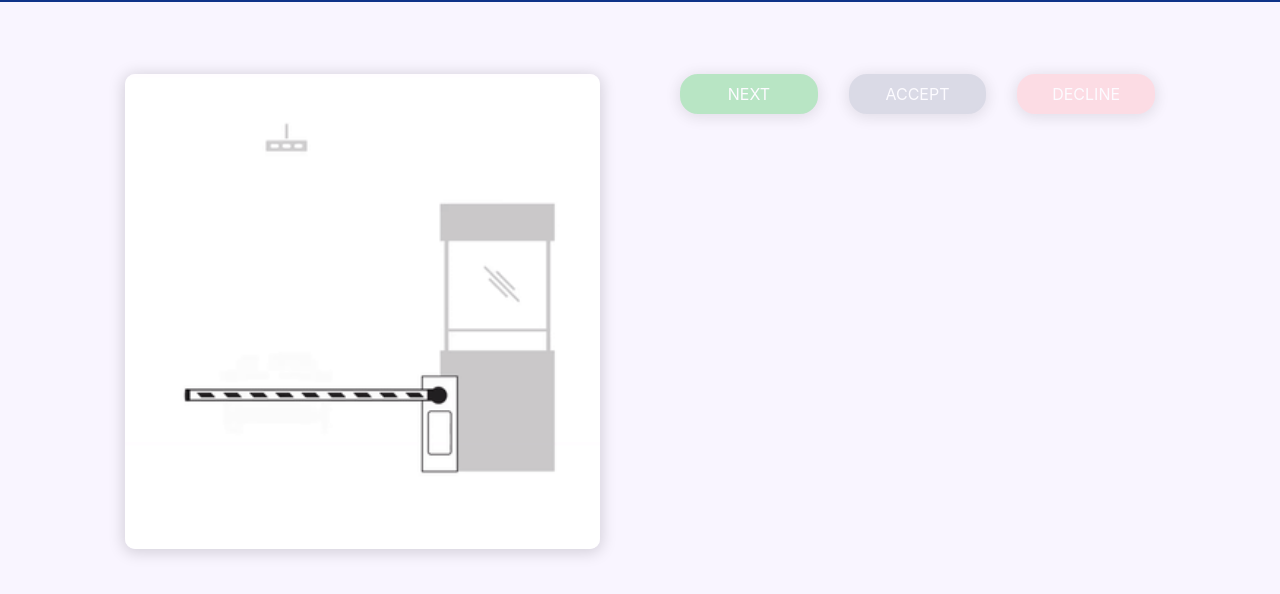
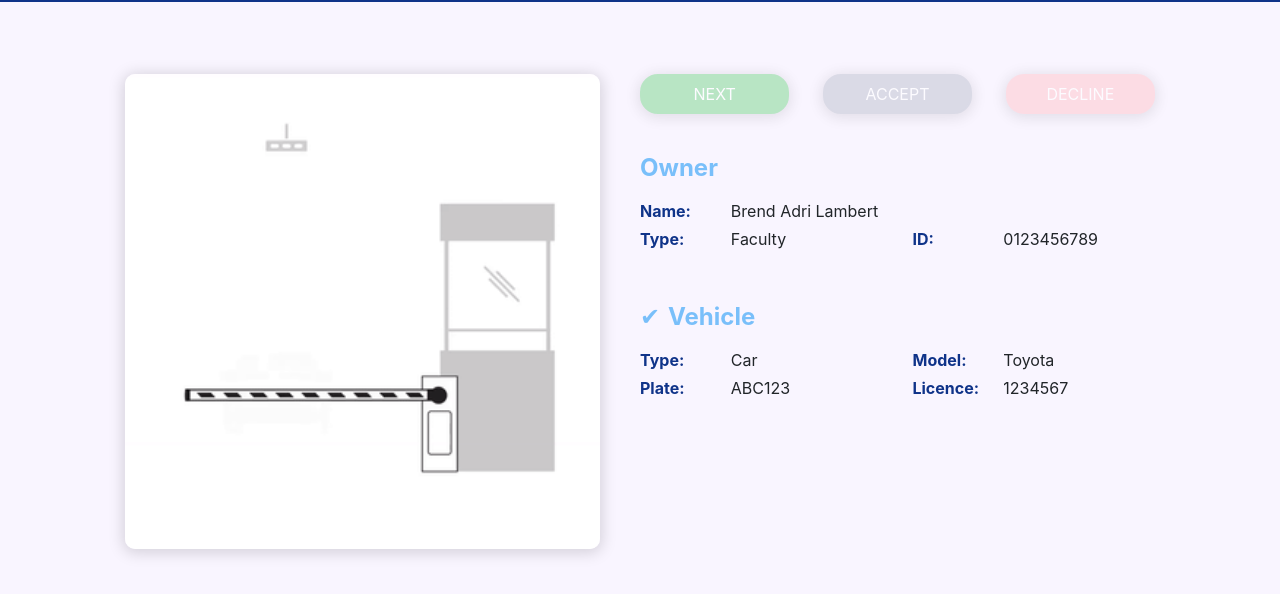
Before and after one commit to BlNARYFOUR/smu-rfid-guard, a plain HTML site: page index.html in a window 1280 px wide. Shown: the part 88-682 px from the top of the page. Drawn offline with Linux system fonts and the light colour scheme.

Commit message:
vehicle info example added

```diff
--- a/assets/css/screen.css
+++ b/assets/css/screen.css
@@ -64,18 +64,21 @@ main > .container > .row > * > * {
 }
 
 main > .container > .row > * > .wrapper {
-    max-width: 100%;
-    max-height: 100%;
+    width: 100%;
+    /*height: 100%;*/
     overflow: hidden;
 }
 
 main > .container > .row > * > .wrapper > img {
-    object-fit: contain;
     width: 100%;
 }
 
 .text-light {
     color: #79bffa !important;
+}
+
+.text-primary {
+    color: #0f3389 !important;
 }
 
 .btn-primary {
--- a/assets/js/main.js
+++ b/assets/js/main.js
@@ -74,8 +74,8 @@ function onDetailMessage(vehicle) {
         document.querySelector('#btn_next').disabled = true;
         document.querySelector('#btn_accept').disabled = false;
         document.querySelector('#btn_decline').disabled = false;
+        document.querySelector('#owner_pic').src = "http://" + SERVER_URL + "/api/vehicles/owners/" + vehicle.vehicle_owner.id + "/picture";
         vehicleId = vehicle.id;
-        document.querySelector('#owner_pic').src = "http://" + SERVER_URL + "/api/vehicles/owners/" + vehicle.vehicle_owner.id + "/picture";
     } else {
         document.querySelector('#btn_next').disabled = true;
         document.querySelector('#btn_accept').disabled = true;
--- a/index.html
+++ b/index.html
@@ -30,11 +30,30 @@
                     <img id="owner_pic" src="assets/images/rfid-waiting.gif" alt="Photo of Vehicle Owner" title="Photo of Vehicle Owner" />
                 </div>
             </div>
-            <div class="col-6">
-                <div class="w-100 no-shadow d-flex flex-row justify-content-between">
+            <div class="col-6 pl-0 d-flex flex-column">
+                <div class="w-100 pb-3 no-shadow d-flex flex-row justify-content-between">
                     <button id="btn_next" class="btn btn-success text-uppercase" disabled="disabled">Next</button>
                     <button id="btn_accept" class="btn btn-primary text-uppercase" disabled="disabled">Accept</button>
                     <button id="btn_decline" class="btn btn-danger text-uppercase" disabled="disabled">Decline</button>
+                </div>
+                <div class="w-100 mt-4 flex-fill no-shadow">
+                    <h4 class="pb-2 text-light font-weight-bold">Owner</h4>
+                    <div class="row pb-1">
+                        <span class="text-primary font-weight-bold col-2">Name:</span><span class="col-10">Brend Adri Lambert</span>
+                    </div>
+                    <div class="row pb-1">
+                        <span class="text-primary font-weight-bold col-2">Type:</span><span class="col-4">Faculty</span>
+                        <span class="text-primary font-weight-bold col-2">ID:</span><span class="col-4">0123456789</span>
+                    </div>
+                    <h4 class="mt-5 pb-2 text-light font-weight-bold" title="Pass Activated"><span class="mr-2 pt-1 pb-1 font-weight-light">&#10004;<!--&#10060;--></span>Vehicle</h4>
+                    <div class="row pb-1">
+                        <span class="text-primary font-weight-bold col-2">Type:</span><span class="col-4">Car</span>
+                        <span class="text-primary font-weight-bold col-2">Model:</span><span class="col-4">Toyota</span>
+                    </div>
+                    <div class="row pb-1">
+                        <span class="text-primary font-weight-bold col-2">Plate:</span><span class="col-4">ABC123</span>
+                        <span class="text-primary font-weight-bold col-2">Licence:</span><span class="col-4">1234567</span>
+                    </div>
                 </div>
             </div>
         </div>
```
Also changed, not shown: assets/media/vip.png (added).
